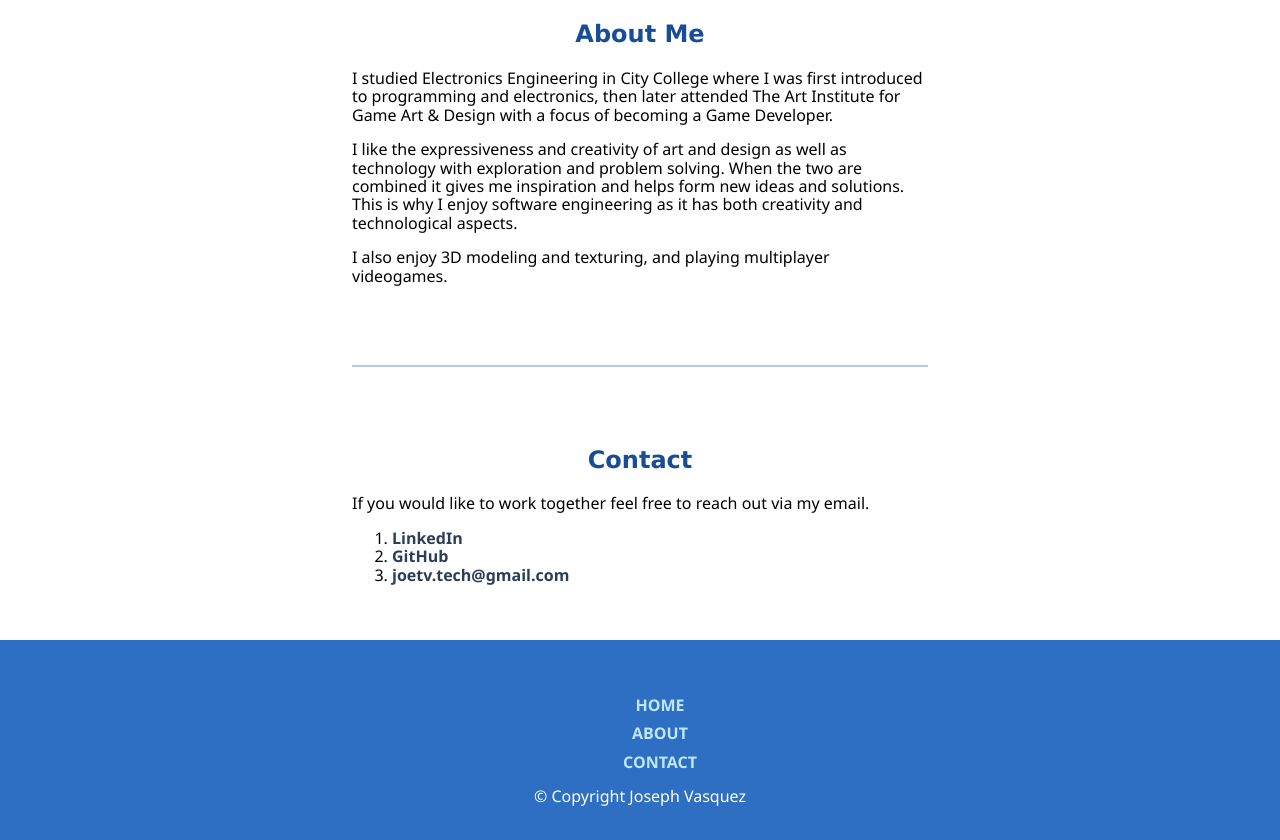
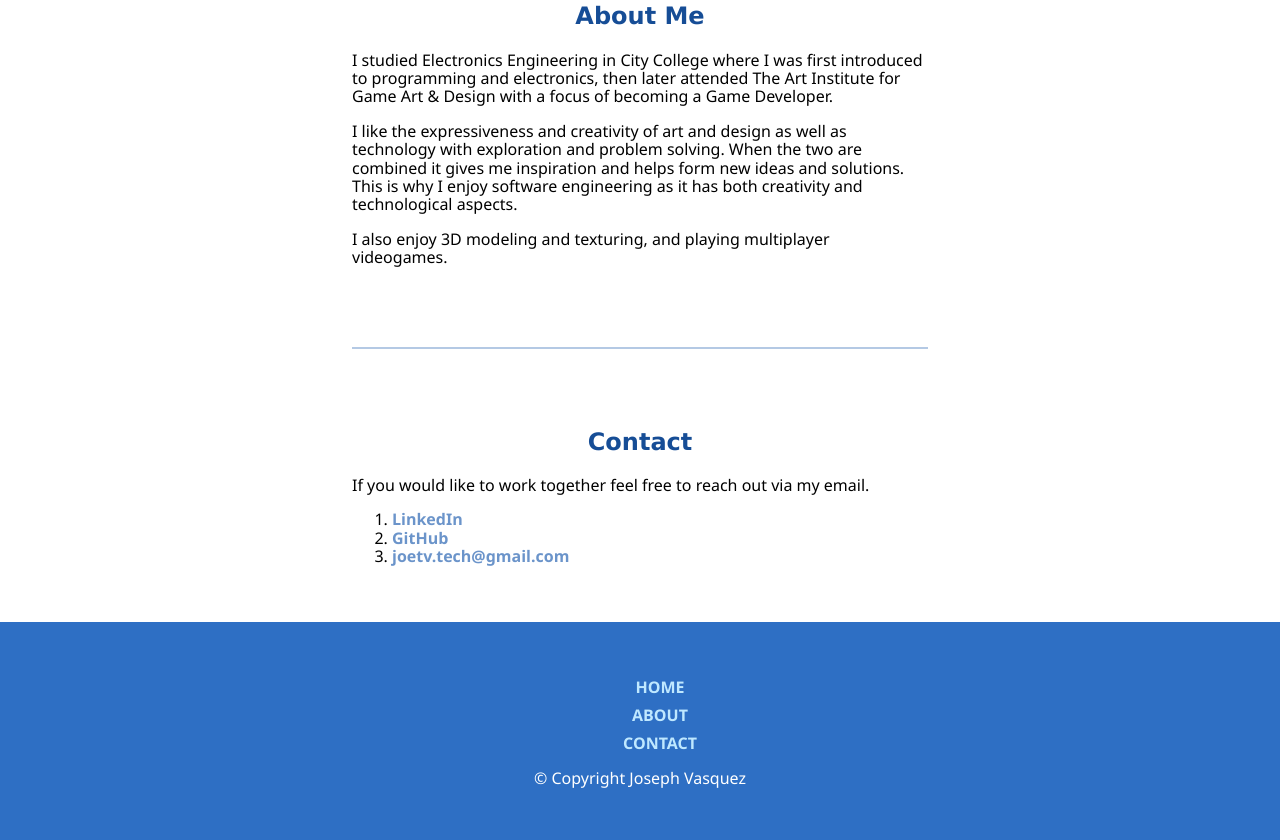
Before and after one commit to JosephThomasVasquez/engineer-portfolio-tf, a plain HTML site: page index.html in a window 1280 px wide. Shown: the part 804-1644 px from the top of the page. Drawn offline with nearby package versions, Linux system fonts and the light colour scheme.

Commit message:
Added comments to HTML

```diff
--- a/index.html
+++ b/index.html
@@ -4,6 +4,7 @@
     <meta charset="UTF-8" />
     <meta http-equiv="X-UA-Compatible" content="IE=edge" />
     <meta name="viewport" content="width=device-width, initial-scale=1.0" />
+    <!-- imported normalize.css to help with consistency across all browsers -->
     <link
       rel="stylesheet"
       href="https://cdnjs.cloudflare.com/ajax/libs/normalize/8.0.1/normalize.min.css"
@@ -11,22 +12,28 @@
       crossorigin="anonymous"
       referrerpolicy="no-referrer"
     />
+    <!-- custom stylesheet linked -->
     <link rel="stylesheet" href="style.css" type="text/css" />
 
-    <title>Software Engineer</title>
+    <!-- Custom title -->
+    <title>Joseph Vasquez - Software Engineer</title>
   </head>
+
   <body>
-    <!-- HEADER - Brand Name & Navbar with nav links -->
+    <!-- HEADER -->
     <header>
       <div class="header-wrapper">
+        <!-- div containing main header as h1 and p as the subtext -->
         <div class="home">
           <h1>Joseph Vasquez</h1>
           <p>Software Engineer</p>
         </div>
 
+        <!-- main nav bar -->
         <nav>
           <ul>
-            <li><a href="/" class="nav-link">Home</a></li>
+            <!-- all list items have links referencing to a section designated by an id selector for each section -->
+            <li><a href="#home" class="nav-link">Home</a></li>
             <li><a href="#about" class="nav-link">About</a></li>
             <li><a href="#contact" class="nav-link">Contact</a></li>
           </ul>
@@ -37,12 +44,13 @@
     <!-- MAIN CONTENT - Start of Main container containing article and multiple sections -->
     <main>
       <div class="content-wrapper">
+        <!-- article that contains all matching content related for SEO -->
         <article>
           <!-- INTRO Section -->
           <section id="about">
-            F
             <!-- p-wrapper container to keep multiple elements consistent instead of creating/duplicating css classes -->
             <div class="p-wrapper">
+              <!-- Profile Photo -->
               <div class="photo">
                 <img
                   src="./images/kobu-agency-67L18R4tW_w-unsplash.jpg"
@@ -50,11 +58,18 @@
                 />
               </div>
 
+              <!-- 2nd header for new section -->
               <h2>👋 Hi, i'm Joseph Vasquez</h2>
+
+              <!-- subtext supporting h2 header -->
               <p class="sub-text">
                 I'm a Software Engineer based in San Francisco, CA.
               </p>
+
+              <!-- h3 for a smaller header section than h2 -->
               <h3>These are my most passionate interests:</h3>
+
+              <!-- Unordered list with list items of my interests -->
               <ul>
                 <li>Making interactive, fun and easy to use software.</li>
                 <li>
@@ -73,7 +88,10 @@
           <!-- ABOUT ME Section -->
           <section id="about">
             <div class="p-wrapper">
+              <!-- h2 again to start next section -->
               <h2>About Me</h2>
+
+              <!-- paragraphs for the about me section -->
               <p>
                 I studied Electronics Engineering in City College where I was
                 first introduced to programming and electronics, then later
@@ -104,6 +122,7 @@
                 email.
               </p>
               <!-- SOCIAL MEDIA LINKS -->
+              <!-- ordered list of links to my LinkedIn, Github, and email with prepopulated subject field -->
               <ol>
                 <li>
                   <a
@@ -132,17 +151,20 @@
       </div>
     </main>
 
-    <!-- FOOTER -->
+    <!-- FOOTER Section -->
 
     <footer>
+      <!-- Footer wrapper has a vertical list style compared to header -->
       <div class="footer-wrapper">
         <nav>
           <ul>
-            <li><a href="/" class="nav-link">Home</a></li>
+            <!-- unordered list of nav links -->
+            <li><a href="#home" class="nav-link">Home</a></li>
             <li><a href="#about" class="nav-link">About</a></li>
             <li><a href="#contact" class="nav-link">Contact</a></li>
           </ul>
         </nav>
+        <!-- copyright syntax for inserting copyright symbol -->
         <p id="copyright">&copy; Copyright Joseph Vasquez</p>
       </div>
     </footer>
--- a/style.css
+++ b/style.css
@@ -50,19 +50,19 @@ h3 {
 /* Link styles */
 a {
   font-weight: 600;
-  color: rgb(42, 62, 88);
+  color: rgb(107, 148, 202);
   text-decoration: none;
   transition: all 0.5s ease;
 }
 
 a:visited {
   font-weight: 400;
-  color: rgb(107, 148, 202);
+  color: rgb(42, 62, 88);
   font-style: italic;
 }
 
 a:hover {
-  color: rgb(38, 0, 255);
+  color: rgb(255, 174, 0);
 }
 
 a:active {
@@ -116,12 +116,12 @@ nav li {
 div nav li .nav-link {
   color: #bfe8ff;
   text-decoration: none;
-  border-bottom: 2px solid rgba(255, 255, 255, 0);
+  border-bottom: 2px solid rgba(255, 174, 0, 0);
 }
 
 div nav li a:hover {
   color: #ffffff;
-  border-bottom: 2px solid rgba(255, 255, 255, 1);
+  border-bottom: 2px solid rgb(255, 174, 0);
 }
 
 /* MAIN CONTENT Styles ----------------------------------------------------------------- */
@@ -141,6 +141,9 @@ img {
 .sub-text {
   text-align: center;
   margin-bottom: 40px;
+}
+
+.email {
 }
 
 /* WRAPPER Styles ----------------------------------------------------------------- */
```
